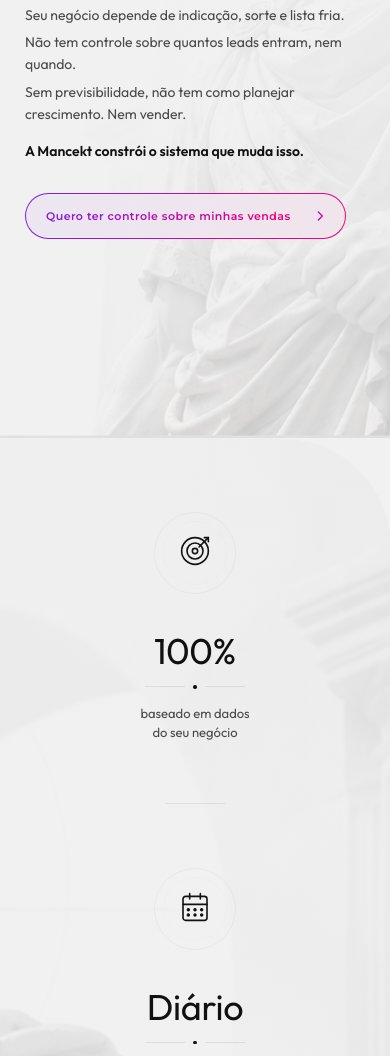
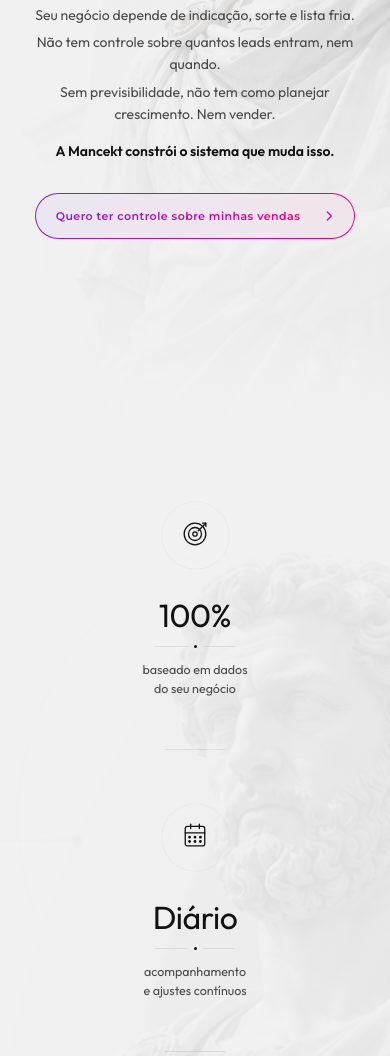
Before and after one commit to dennerbiersack1010/mancekt-lp, a plain HTML site: page index.html in a window 390 px wide. Shown: the part 406-1462 px from the top of the page. Drawn offline with Linux system fonts and the light colour scheme.

Commit message:
style: center mobile hero content, fade statue background to hide bottom cutoff, scale down stats section

```diff
--- a/style.css
+++ b/style.css
@@ -35,7 +35,10 @@
   width: 100%;
   min-height: 100vh;
   background-color: var(--bg-card);
-  background-image: url('bg-clean.png');
+  /* Smooth linear gradient at the bottom (80% to 100%) to fade the statue cut-off into the background */
+  background-image:
+    linear-gradient(180deg, rgba(241, 241, 242, 0) 80%, rgba(241, 241, 242, 1) 100%),
+    url('bg-clean.png');
   background-size: cover;
   background-position: center;
   background-repeat: no-repeat;
@@ -248,11 +251,16 @@
 
 .stats-section {
   width: 100%;
-  padding: 110px 8% 120px 8%;
+  padding: 80px 8% 85px 8%; /* Reduced padding from 110px/120px to 80px/85px to decrease section size */
   background-color: var(--bg-card);
-  /* Faded statue overlay: blends the clean bg image with a high opacity solid tint */
+  /*
+     Statue background with double linear gradient fade:
+     - Top fade (rgba(...) 0% to 15%): smoothly transitions from solid #f1f1f2 (bottom of hero) into the statue.
+     - Bottom fade (rgba(...) 85% to 100%): smoothly blends the flat bottom cut-off of the statue into solid #f1f1f2.
+     This completely removes any "corte quadrado seco" (dry square cut)!
+  */
   background-image:
-    linear-gradient(rgba(241, 241, 242, 0.88), rgba(241, 241, 242, 0.90)),
+    linear-gradient(180deg, rgba(241, 241, 242, 1) 0%, rgba(241, 241, 242, 0.88) 15%, rgba(241, 241, 242, 0.90) 80%, rgba(241, 241, 242, 1) 100%),
     url('bg-clean.png');
   background-size: cover;
   background-position: right center;
@@ -275,7 +283,7 @@
   flex-direction: column;
   align-items: center;
   text-align: center;
-  padding: 0 15px;
+  padding: 0 10px;
   cursor: default;
 }
 
@@ -283,19 +291,19 @@
 .column-divider {
   width: 1px;
   background-color: rgba(0, 0, 0, 0.08);
-  margin: 15px 0;
+  margin: 10px 0;
   align-self: stretch;
 }
 
-/* Icon Container with Circle Diagram details */
+/* Icon Container (Reduced from 90px to 75px to scale down section info) */
 .stat-icon-container {
   position: relative;
-  width: 90px;
-  height: 90px;
+  width: 75px;
+  height: 75px;
   display: flex;
   justify-content: center;
   align-items: center;
-  margin-bottom: 30px;
+  margin-bottom: 22px;
 }
 
 .decor-circle {
@@ -313,6 +321,12 @@
   transition: var(--transition-smooth);
 }
 
+/* Scale down SVG size */
+.stat-icon svg {
+  width: 26px;
+  height: 26px;
+}
+
 /* Micro-interaction on column hover */
 .stat-column:hover .decor-circle {
   transform: rotate(90deg); /* Concentric circles rotate on hover */
@@ -323,23 +337,23 @@
   color: #851de0; /* Highlight color match */
 }
 
-/* Typography for Stats Header */
+/* Typography for Stats Header (Reduced from 46px to 38px to scale down info) */
 .stat-number {
   font-family: var(--font-title);
-  font-size: 46px;
+  font-size: 38px;
   font-weight: 400;
   color: var(--color-text-dark);
-  margin-bottom: 18px;
-  letter-spacing: -0.01em;
+  margin-bottom: 12px;
+  letter-spacing: -0.015em;
 }
 
-/* Horizontal Line divider with dot */
+/* Horizontal Line divider with dot (Reduced width from 100px to 80px) */
 .stat-divider {
   display: flex;
   align-items: center;
   justify-content: center;
-  width: 100px;
-  margin-bottom: 22px;
+  width: 80px;
+  margin-bottom: 18px;
 }
 
 .stat-divider .divider-line {
@@ -349,18 +363,18 @@
 }
 
 .stat-divider .divider-dot {
-  width: 3.5px;
-  height: 3.5px;
+  width: 3px;
+  height: 3px;
   background-color: var(--color-text-dark);
   border-radius: 50%;
-  margin: 0 8px;
+  margin: 0 6px;
 }
 
-/* Descriptive Text */
+/* Descriptive Text (Reduced from 13px to 12.5px) */
 .stat-text {
   font-family: var(--font-text);
-  font-size: 13px;
-  line-height: 1.5;
+  font-size: 12.5px;
+  line-height: 1.55;
   color: var(--color-text-gray);
   font-weight: 400;
 }
@@ -399,22 +413,27 @@
   }
 
   .stats-section {
-    padding: 80px 6% 90px 6%;
+    padding: 60px 6% 70px 6%;
   }
 
   .stat-number {
-    font-size: 38px;
+    font-size: 32px;
   }
 }
 
 /* Mobile Devices */
 @media (max-width: 640px) {
+  /*
+     Mobile Hero:
+     - Center-aligns all text, tag, and button.
+     - Places the background image at 75% center with an overlay, framing the statue beautifully behind the text.
+  */
   .hero-section {
     padding: 30px 25px 40px 25px;
     background-image:
-      linear-gradient(180deg, rgba(241, 241, 242, 0.95) 60%, rgba(241, 241, 242, 0.8) 100%),
+      linear-gradient(180deg, rgba(241, 241, 242, 0.6) 0%, rgba(241, 241, 242, 0.94) 70%, rgba(241, 241, 242, 1) 100%),
       url('bg-clean.png');
-    background-position: right 30% bottom;
+    background-position: 75% center; /* Frame statue behind the centered content */
   }
 
   .hero-header {
@@ -431,6 +450,19 @@
     font-size: 10px;
   }
 
+  .hero-body {
+    justify-content: center; /* Center body content horizontally */
+  }
+
+  .hero-content {
+    align-items: center; /* Center align items */
+    text-align: center; /* Center align text */
+  }
+
+  .tag-container, .cta-container {
+    align-self: center; /* Guarantee horizontal centering */
+  }
+
   .hero-title {
     font-size: 34px;
     line-height: 1.2;
@@ -445,11 +477,13 @@
   .hero-description {
     font-size: 14px;
     margin-bottom: 30px;
+    text-align: center;
   }
 
   .cta-button {
-    width: 100%;
-    justify-content: space-between;
+    width: auto;
+    min-width: 270px;
+    justify-content: center;
     padding: 14px 20px;
   }
 
@@ -463,13 +497,17 @@
 
   /* Stats Section Mobile stack */
   .stats-section {
-    padding: 70px 25px 80px 25px;
+    padding: 60px 25px 70px 25px;
     border-bottom-width: 15px;
+    background-image:
+      linear-gradient(180deg, rgba(241, 241, 242, 1) 0%, rgba(241, 241, 242, 0.92) 15%, rgba(241, 241, 242, 0.92) 85%, rgba(241, 241, 242, 1) 100%),
+      url('bg-clean.png');
+    background-position: 75% center;
   }
 
   .stats-container {
     flex-direction: column;
-    gap: 50px;
+    gap: 40px;
   }
 
   .stat-column {
@@ -485,11 +523,11 @@
   }
 
   .stat-number {
-    font-size: 36px;
-    margin-bottom: 12px;
+    font-size: 32px;
+    margin-bottom: 10px;
   }
 
   .stat-divider {
-    margin-bottom: 15px;
+    margin-bottom: 12px;
   }
 }
```
